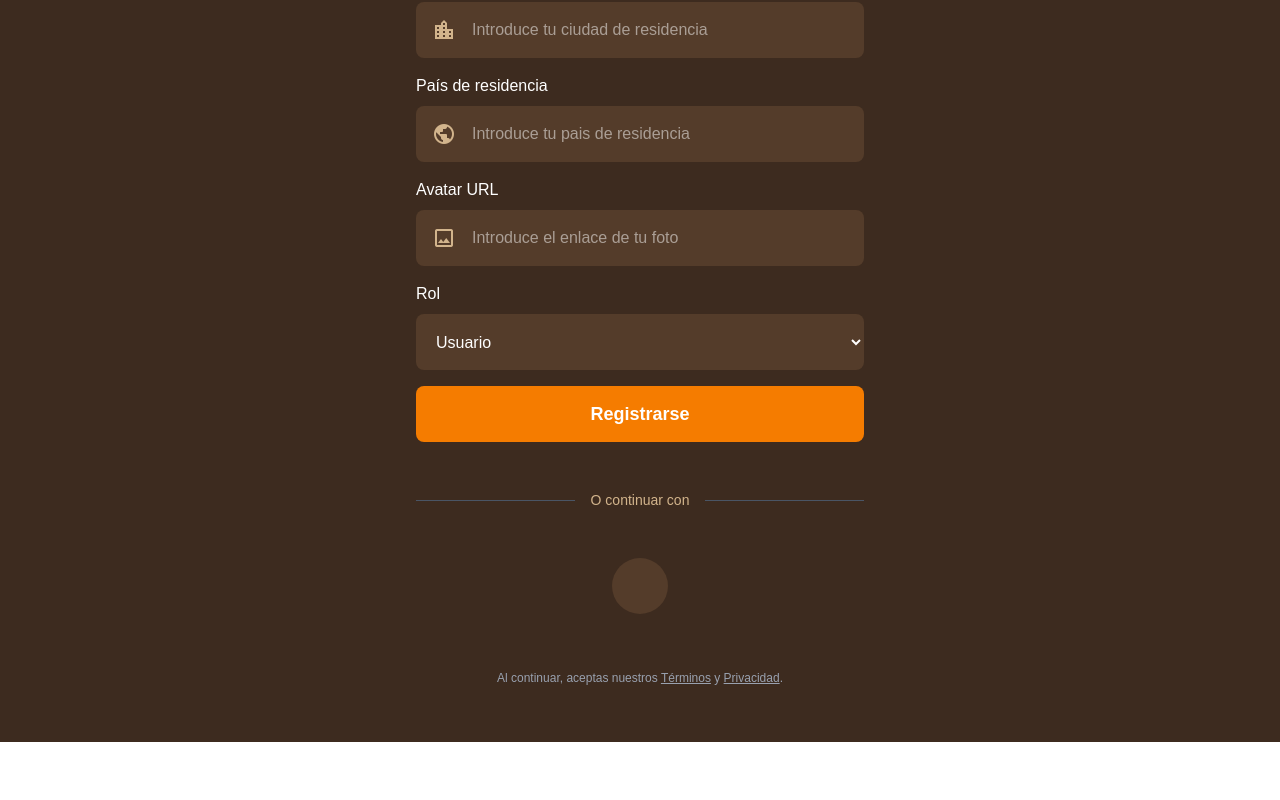
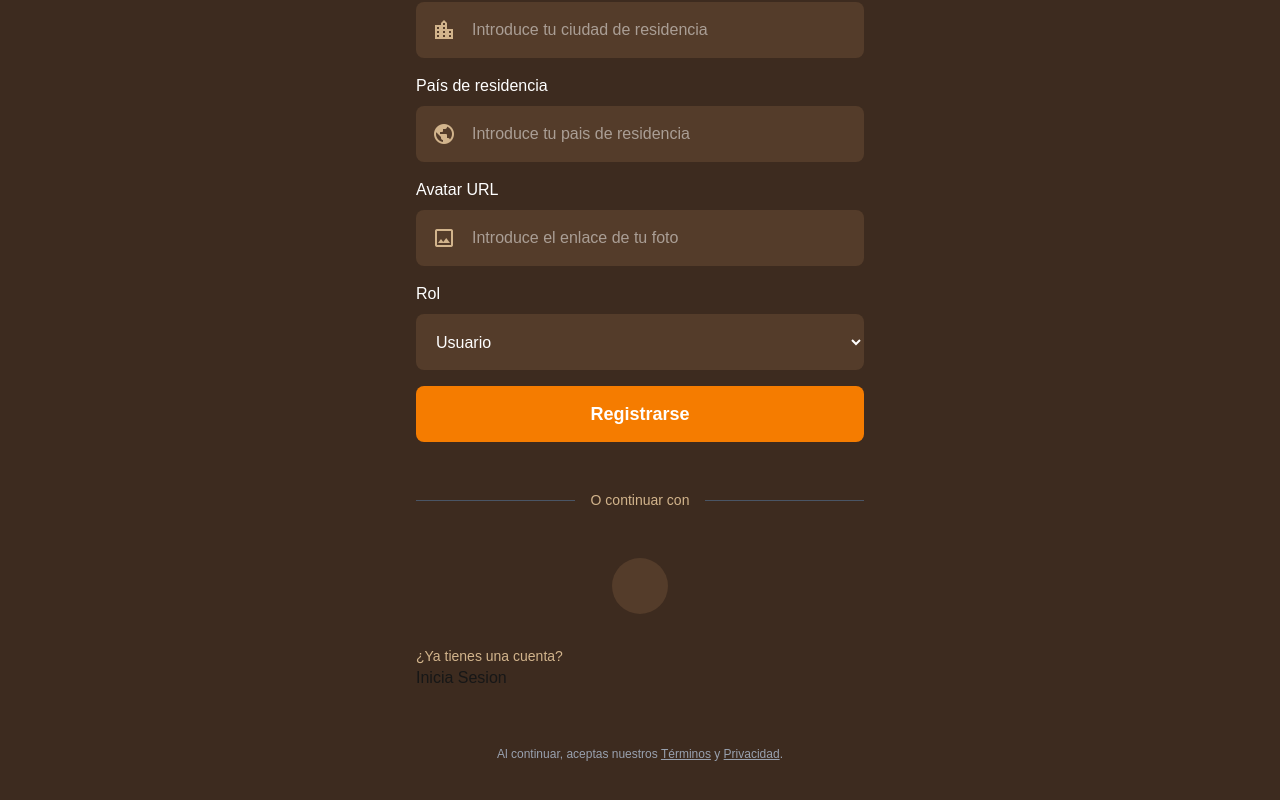
Before and after one commit to sichefgrupotres/SiChefFront, a Next.js app in the folder sicheffront/: page /register in a window 1280 px wide. Shown: the part 1097-1897 px from the top of the page. Before the commit the page ends 1839 px from the top, so only its background shows below. Built offline with nearby package versions, Linux system fonts and the light colour scheme.

Commit message:
descartando conflictos

```diff
--- a/sicheffront/src/components/auth/RegisterForm.tsx
+++ b/sicheffront/src/components/auth/RegisterForm.tsx
@@ -1,6 +1,7 @@
 "use client";
 import { RegisterFormData } from "@/context/AuthContext";
 import { useFormik } from "formik";
+import Link from "next/link";
 import { useRouter } from "next/navigation";
 
 const initialValues: RegisterFormData = {
@@ -140,6 +141,10 @@ const RegisterForm = () => {
         </button>
       </div>
 
+      <div>
+        <p className="text-[#D2B48C] text-sm"> ¿Ya tienes una cuenta? </p> <Link href="/login"> <p> Inicia Sesion</p> </Link>
+      </div>
+
       {/* Footer */}
       <div className="text-center text-xs text-gray-400 pt-6">
         <p>
```
